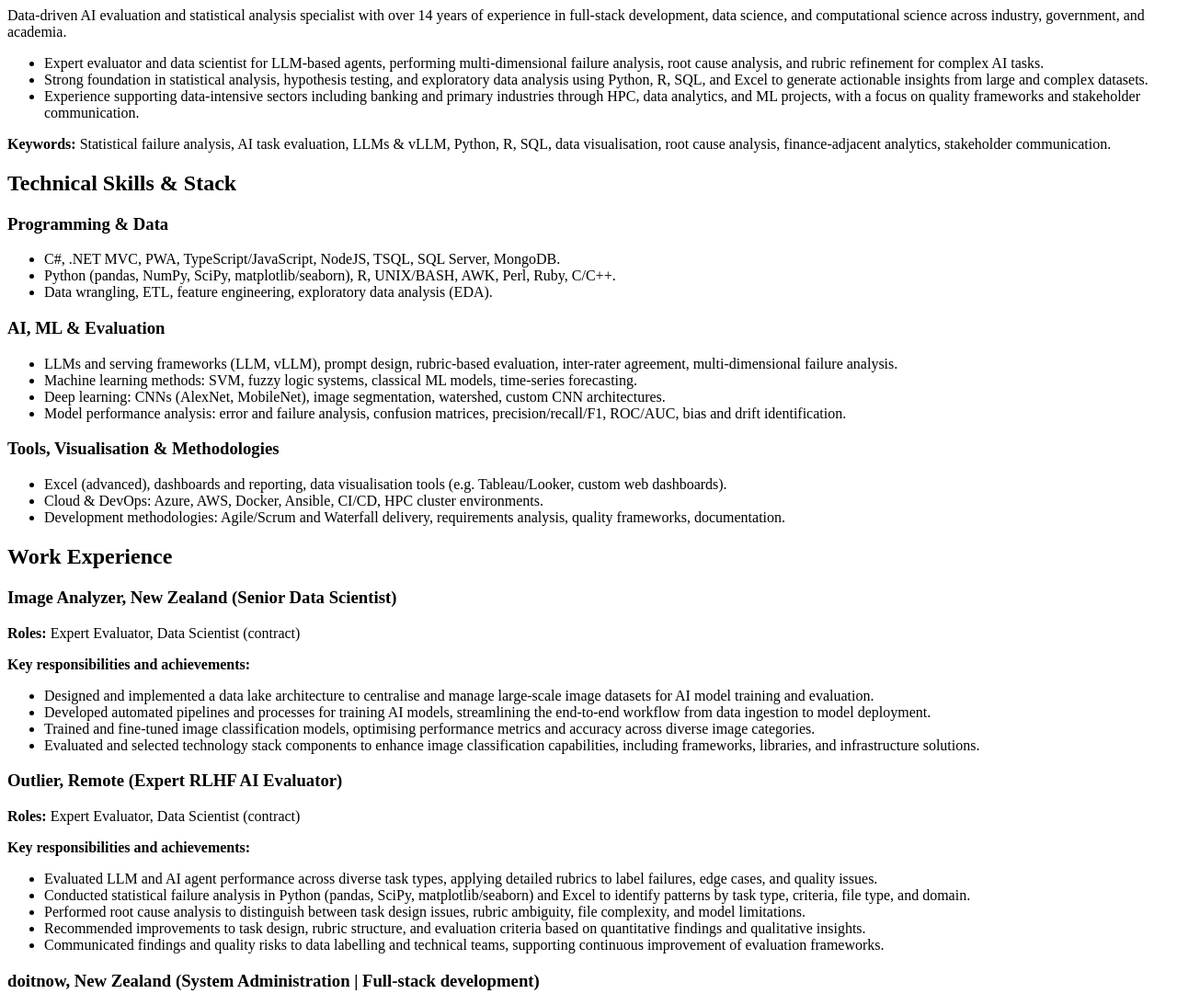
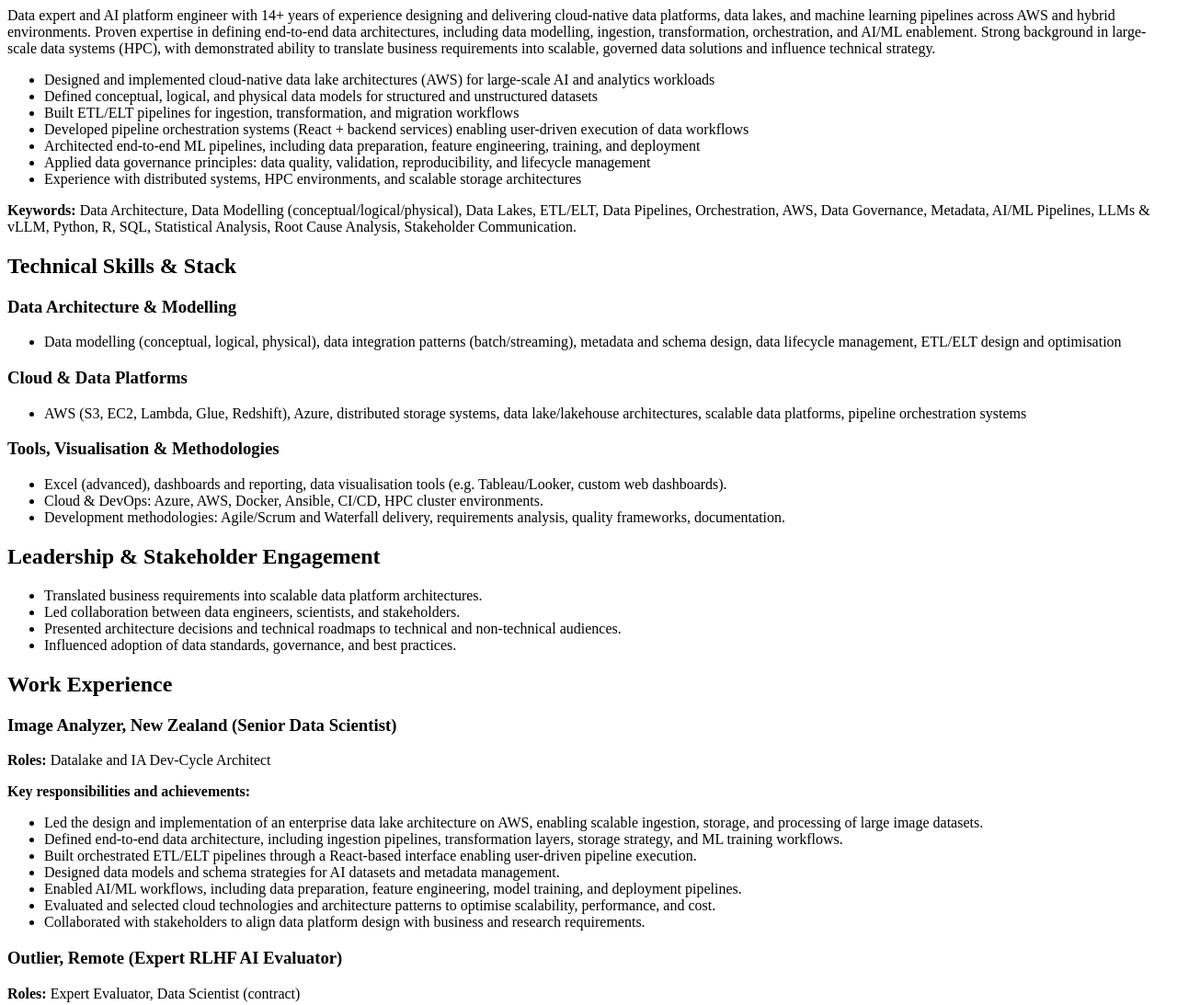
Before and after one commit to grpiccoli/CV, a website built with webpack: page index.html in a window 1280 px wide. Shown: the part 380-1473 px from the top of the page at 92% size. Built offline with nearby package versions, Linux system fonts and the light colour scheme.

Commit message:
updates 2026

```diff
--- a/index.html
+++ b/index.html
@@ -51,41 +51,32 @@
     <main>
       <section id="about">
         <h2>Professional Summary</h2>
-        <p>Data-driven AI evaluation and statistical analysis specialist with over 14 years of experience in full-stack
-          development, data science, and computational science across industry, government, and academia.</p>
+        <p>Data expert and AI platform engineer with 14+ years of experience designing and delivering cloud-native data platforms, data lakes, and machine learning pipelines across AWS and hybrid environments. Proven expertise in defining end-to-end data architectures, including data modelling, ingestion, transformation, orchestration, and AI/ML enablement. Strong background in large-scale data systems (HPC), with demonstrated ability to translate business requirements into scalable, governed data solutions and influence technical strategy.</p>
         <ul>
-          <li>Expert evaluator and data scientist for LLM-based agents, performing multi-dimensional failure analysis,
-            root cause analysis, and rubric refinement for complex AI tasks.</li>
-          <li>Strong foundation in statistical analysis, hypothesis testing, and exploratory data analysis using
-            Python, R, SQL, and Excel to generate actionable insights from large and complex datasets.</li>
-          <li>Experience supporting data-intensive sectors including banking and primary industries through HPC, data
-            analytics, and ML projects, with a focus on quality frameworks and stakeholder communication.</li>
+          <li>Designed and implemented cloud-native data lake architectures (AWS) for large-scale AI and analytics workloads</li>
+          <li>Defined conceptual, logical, and physical data models for structured and unstructured datasets</li>
+          <li>Built ETL/ELT pipelines for ingestion, transformation, and migration workflows</li>
+          <li>Developed pipeline orchestration systems (React + backend services) enabling user-driven execution of data workflows</li>
+          <li>Architected end-to-end ML pipelines, including data preparation, feature engineering, training, and deployment</li>
+          <li>Applied data governance principles: data quality, validation, reproducibility, and lifecycle management</li>
+          <li>Experience with distributed systems, HPC environments, and scalable storage architectures</li>
         </ul>
-        <p><strong>Keywords:</strong> Statistical failure analysis, AI task evaluation, LLMs &amp; vLLM, Python, R, SQL,
-          data visualisation, root cause analysis, finance-adjacent analytics, stakeholder communication.</p>
+        <p><strong>Keywords:</strong> Data Architecture, Data Modelling (conceptual/logical/physical), Data Lakes, ETL/ELT, Data Pipelines, Orchestration, AWS, Data Governance, Metadata, AI/ML Pipelines, LLMs &amp; vLLM, Python, R, SQL, Statistical Analysis, Root Cause Analysis, Stakeholder Communication.</p>
       </section>
 
       <section id="skills">
         <h2>Technical Skills &amp; Stack</h2>
         <div class="skills">
           <article>
-            <h3>Programming &amp; Data</h3>
+            <h3>Data Architecture & Modelling</h3>
             <ul>
-              <li>C#, .NET MVC, PWA, TypeScript/JavaScript, NodeJS, TSQL, SQL Server, MongoDB.</li>
-              <li>Python (pandas, NumPy, SciPy, matplotlib/seaborn), R, UNIX/BASH, AWK, Perl, Ruby, C/C++.</li>
-              <li>Data wrangling, ETL, feature engineering, exploratory data analysis (EDA).</li>
+              <li>Data modelling (conceptual, logical, physical), data integration patterns (batch/streaming), metadata and schema design, data lifecycle management, ETL/ELT design and optimisation</li>
             </ul>
           </article>
           <article>
-            <h3>AI, ML &amp; Evaluation</h3>
+            <h3>Cloud & Data Platforms</h3>
             <ul>
-              <li>LLMs and serving frameworks (LLM, vLLM), prompt design, rubric-based evaluation, inter-rater
-                agreement, multi-dimensional failure analysis.</li>
-              <li>Machine learning methods: SVM, fuzzy logic systems, classical ML models, time-series forecasting.</li>
-              <li>Deep learning: CNNs (AlexNet, MobileNet), image segmentation, watershed, custom CNN architectures.
-              </li>
-              <li>Model performance analysis: error and failure analysis, confusion matrices, precision/recall/F1,
-                ROC/AUC, bias and drift identification.</li>
+              <li>AWS (S3, EC2, Lambda, Glue, Redshift), Azure, distributed storage systems, data lake/lakehouse architectures, scalable data platforms, pipeline orchestration systems</li>
             </ul>
           </article>
           <article>
@@ -101,6 +92,16 @@
         </div>
       </section>
 
+      <section id="leadership">
+        <h2>Leadership & Stakeholder Engagement</h2>
+        <ul>
+          <li>Translated business requirements into scalable data platform architectures.</li>
+          <li>Led collaboration between data engineers, scientists, and stakeholders.</li>
+          <li>Presented architecture decisions and technical roadmaps to technical and non-technical audiences.</li>
+          <li>Influenced adoption of data standards, governance, and best practices.</li>
+        </ul>
+      </section>
+
       <section id="experience">
         <h2>Work Experience</h2>
         <div class="experience">
@@ -109,20 +110,19 @@
             <h3>Image Analyzer, New Zealand (Senior Data Scientist)</h3>
             <div class="timeline">
               <span class="timeline-date start" data-date="Mar 2025"></span>
-              <span class="timeline-date end" data-date="Nov 2025"></span>
+              <span class="timeline-date end" data-date="Mar 2026"></span>
               <div class="timeline-block"></div>
             </div>
-            <p><strong>Roles:</strong> Expert Evaluator, Data Scientist (contract)</p>
+            <p><strong>Roles:</strong> Datalake and IA Dev-Cycle Architect</p>
             <p><strong>Key responsibilities and achievements:</strong></p>
             <ul>
-              <li>Designed and implemented a data lake architecture to centralise and manage large-scale image datasets
-                for AI model training and evaluation.</li>
-              <li>Developed automated pipelines and processes for training AI models, streamlining the end-to-end workflow
-                from data ingestion to model deployment.</li>
-              <li>Trained and fine-tuned image classification models, optimising performance metrics and accuracy across
-                diverse image categories.</li>
-              <li>Evaluated and selected technology stack components to enhance image classification capabilities,
-                including frameworks, libraries, and infrastructure solutions.</li>
+              <li>Led the design and implementation of an enterprise data lake architecture on AWS, enabling scalable ingestion, storage, and processing of large image datasets.</li>
+              <li>Defined end-to-end data architecture, including ingestion pipelines, transformation layers, storage strategy, and ML training workflows.</li>
+              <li>Built orchestrated ETL/ELT pipelines through a React-based interface enabling user-driven pipeline execution.</li>
+              <li>Designed data models and schema strategies for AI datasets and metadata management.</li>
+              <li>Enabled AI/ML workflows, including data preparation, feature engineering, model training, and deployment pipelines.</li>
+              <li>Evaluated and selected cloud technologies and architecture patterns to optimise scalability, performance, and cost.</li>
+              <li>Collaborated with stakeholders to align data platform design with business and research requirements.</li>
             </ul>
           </article>
 
@@ -165,9 +165,10 @@
             <p><strong>Roles:</strong> Computer Scientist, Business Development Manager</p>
             <p><strong>Key Achievements and Deliverables:</strong></p>
             <ul>
-              <li>CLI + GUI (BASH/C++/HTML) for synchronising large files across multiple HPCs.</li>
-              <li>Confluence API web scraper + LLM RAG chat and web interface for knowledge retrieval and support.</li>
-              <li>Multiple EasyBuild public recipes (Python) for reproducible scientific and analytics workflows.</li>
+              <li>Developed data-intensive systems and pipelines for HPC environments supporting large-scale data processing.</li>
+              <li>Built tools for synchronising and managing distributed datasets across multiple compute environments.</li>
+              <li>Designed LLM-powered knowledge retrieval systems (RAG) with integrated data pipelines and web interfaces.</li>
+              <li>Implemented reproducible data workflows using Python and EasyBuild for scientific and analytics workloads.</li>
             </ul>
           </article>
           <article>
@@ -206,14 +207,10 @@
               Computational Scientist</p>
             <p><strong>Key Achievements and deliverables:</strong></p>
             <ul>
-              <li>Strategic planning, solutions architecture &amp; execution of 16 publicly funded projects involving IT
-                (.NET/Python/R/NodeJS/MongoDB/SQL/TS/BASH/Linux/Ruby).</li>
-              <li>Managing AWS &amp; MS Azure, then implementing a web server as a business unit to offer services to
-                primary industries.</li>
-              <li>Full-stack development of 14 PWA .NET/TSQL/TS applications and websites and one mobile PWA app
-                ReactJS/NodeJS/MongoDB/LLM.</li>
-              <li>Mathematical modelling, machine learning &amp; forecasting with data analysis &amp; curation
-                techniques, SVM, fuzzy logic, image segmentation, watershed, CNN (AlexNet, MobileNet), LLM/vLLM.</li>
+              <li>Led architecture and delivery of 16 data-intensive projects across public and private sectors.</li>
+              <li>Designed and implemented cloud-based data platforms (AWS/Azure) for analytics and operational systems.</li>
+              <li>Built full-stack data applications and pipelines supporting ingestion, transformation, and analytics.</li>
+              <li>Applied machine learning and data modelling techniques for forecasting, optimisation, and decision support.</li>
             </ul>
           </article>
           <article>
@@ -481,6 +478,10 @@
         <h2>Publications</h2>
         <ul>
           <li>
+            <a href="https://doi.org/10.1051/alr/2025019"><strong>Causal relationships in king's littleneck clam fisheries (Ameghinomya antiqua, P.P. King, 1832), Los Lagos Region, Chile</strong></a><br>
+            Aquatic Living Resources · Dec 9, 2025
+          </li>
+          <li>
             <a href="https://doi.org/10.26686/wgtn.26248667"><strong>Ostrea chilensis Genomic Analysis and Population
                 Diversity: Widespread-Hemizygosity Genomics</strong></a><br>
             Victoria University of Wellington | Te Herenga Waka · Jun 11, 2024
```
